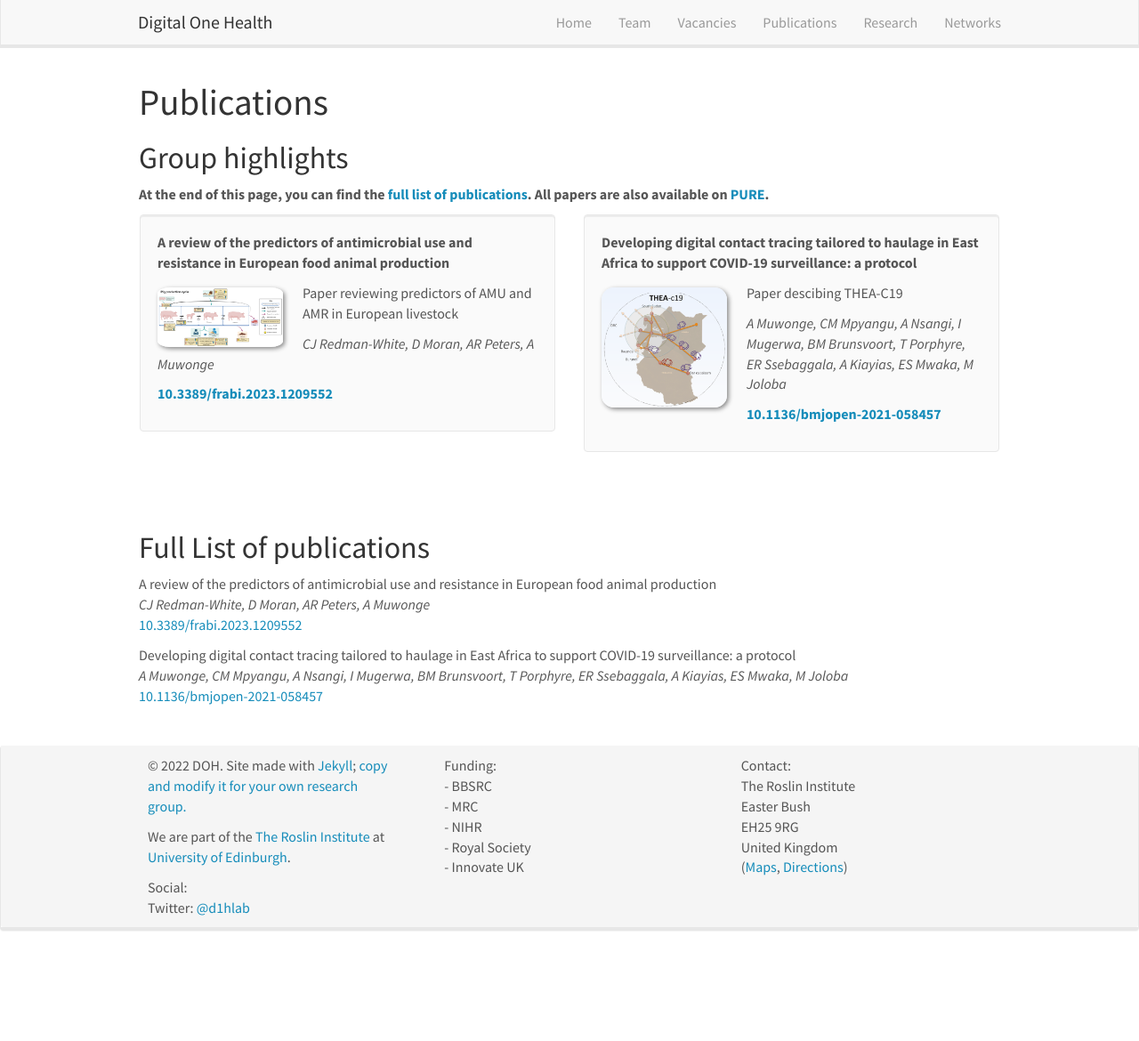
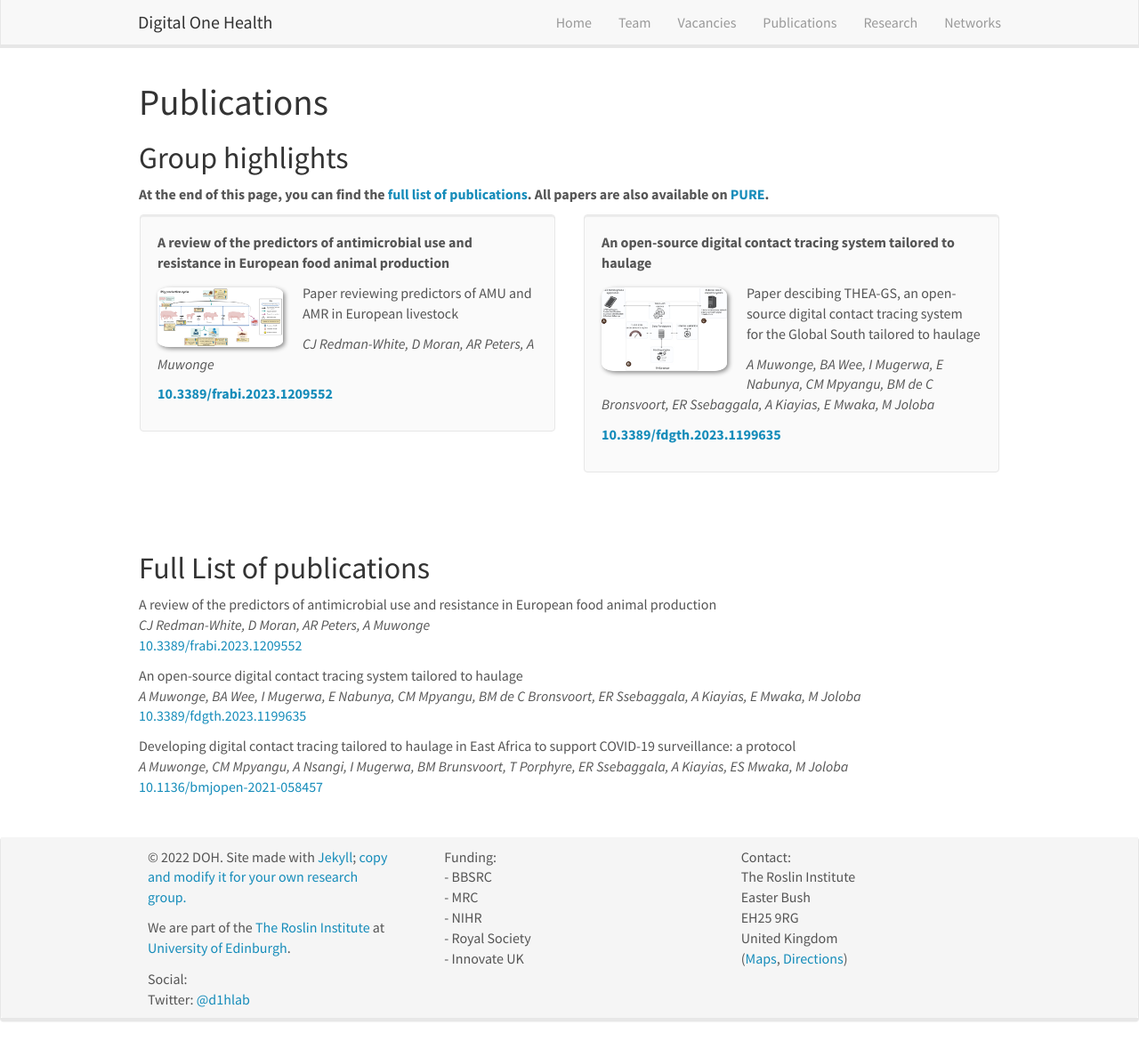
Before and after one commit to Digital-One-Health/digital-one-health.github.io, a Jekyll site: the page built from _pages/publications.md, in a window 1280 px wide and 1170 px high. Shown: the whole window at 89% size. Built offline with Jekyll 4.4.1, drawn with Linux system fonts in a browser that asks for light colours; nearby versions of some CDN libraries; comment, search, counter and statistics services are not loaded.

Commit message:
added THEA-GS paper and fixed carousel height.

```diff
--- a/_data/publist.yml
+++ b/_data/publist.yml
@@ -5,6 +5,15 @@
   link:
     url: https://doi.org/10.3389/frabi.2023.1209552
     display: 10.3389/frabi.2023.1209552
+  highlight: 1
+
+- title: "An open-source digital contact tracing system tailored to haulage"
+  image: theags.jpg
+  description: Paper descibing THEA-GS, an open-source digital contact tracing system for the Global South tailored to haulage
+  authors: A Muwonge, BA Wee, I Mugerwa, E Nabunya, CM Mpyangu, BM de C Bronsvoort, ER Ssebaggala, A Kiayias, E Mwaka, M Joloba
+  link:
+    url: https://doi.org/10.3389/fdgth.2023.1199635
+    display: 10.3389/fdgth.2023.1199635
   highlight: 1
 
 
@@ -15,4 +24,4 @@
   link:
     url: https://bmjopen.bmj.com/content/12/9/e058457
     display: 10.1136/bmjopen-2021-058457
-  highlight: 1
+  highlight: 0
--- a/_sass/bootstrap/_carousel.scss
+++ b/_sass/bootstrap/_carousel.scss
@@ -8,10 +8,17 @@
   position: relative;
 }
 
+.fixed-carousel {
+  height: 360px; /* or whatever fixed height you prefer */
+  overflow: hidden; /* this ensures anything outside of the defined height is hidden */
+}
+
 .carousel-inner {
   position: relative;
   overflow: hidden;
   width: 100%;
+  height: auto;
+  object-fit: cover;
 
   > .item {
     display: none;
```
Also changed, not shown: _pages/home.md (+30 -43 lines), images/pubpic/theags.jpg (added), images/slider7001400/pigproduction.png (added), 8 other files.
